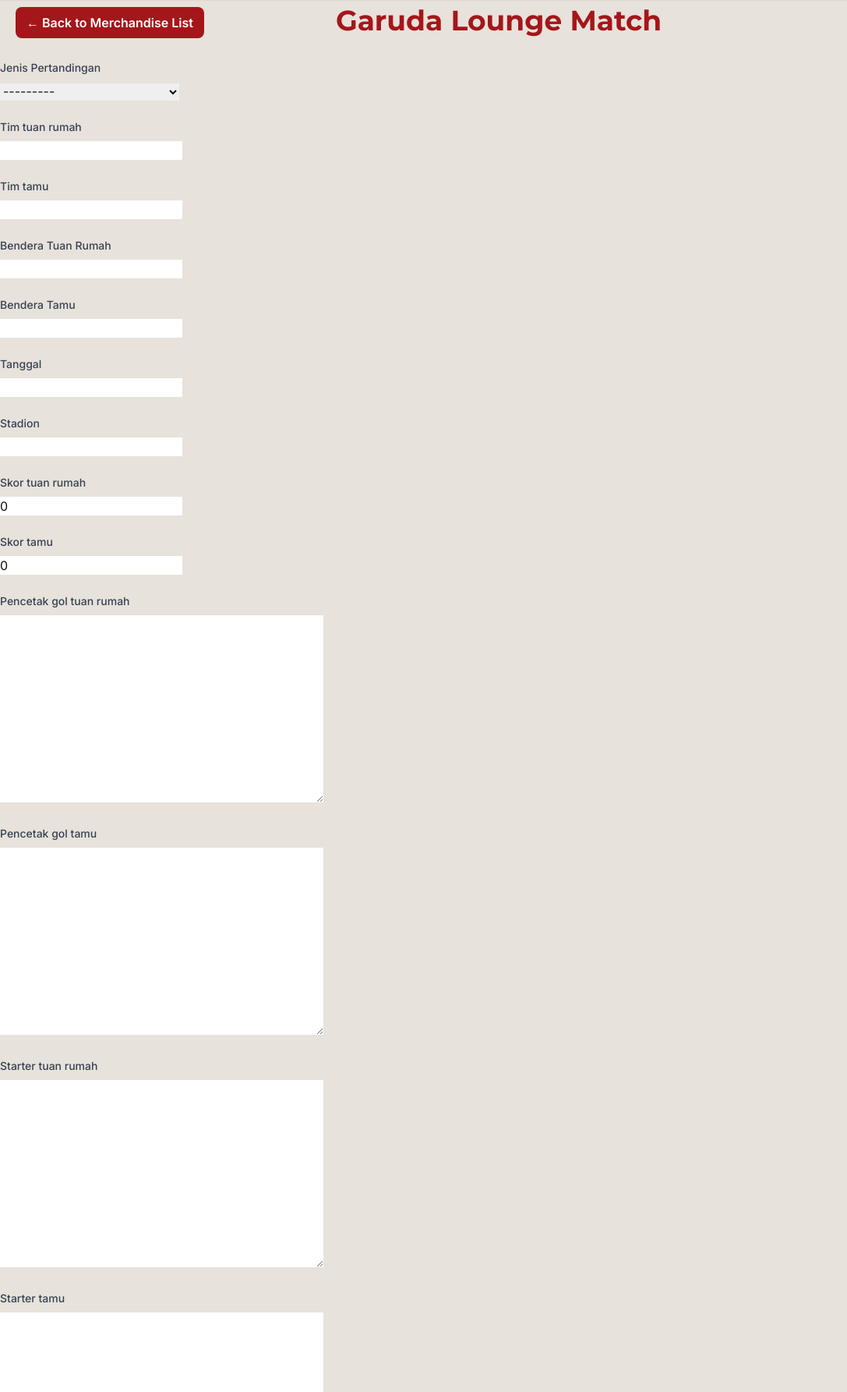
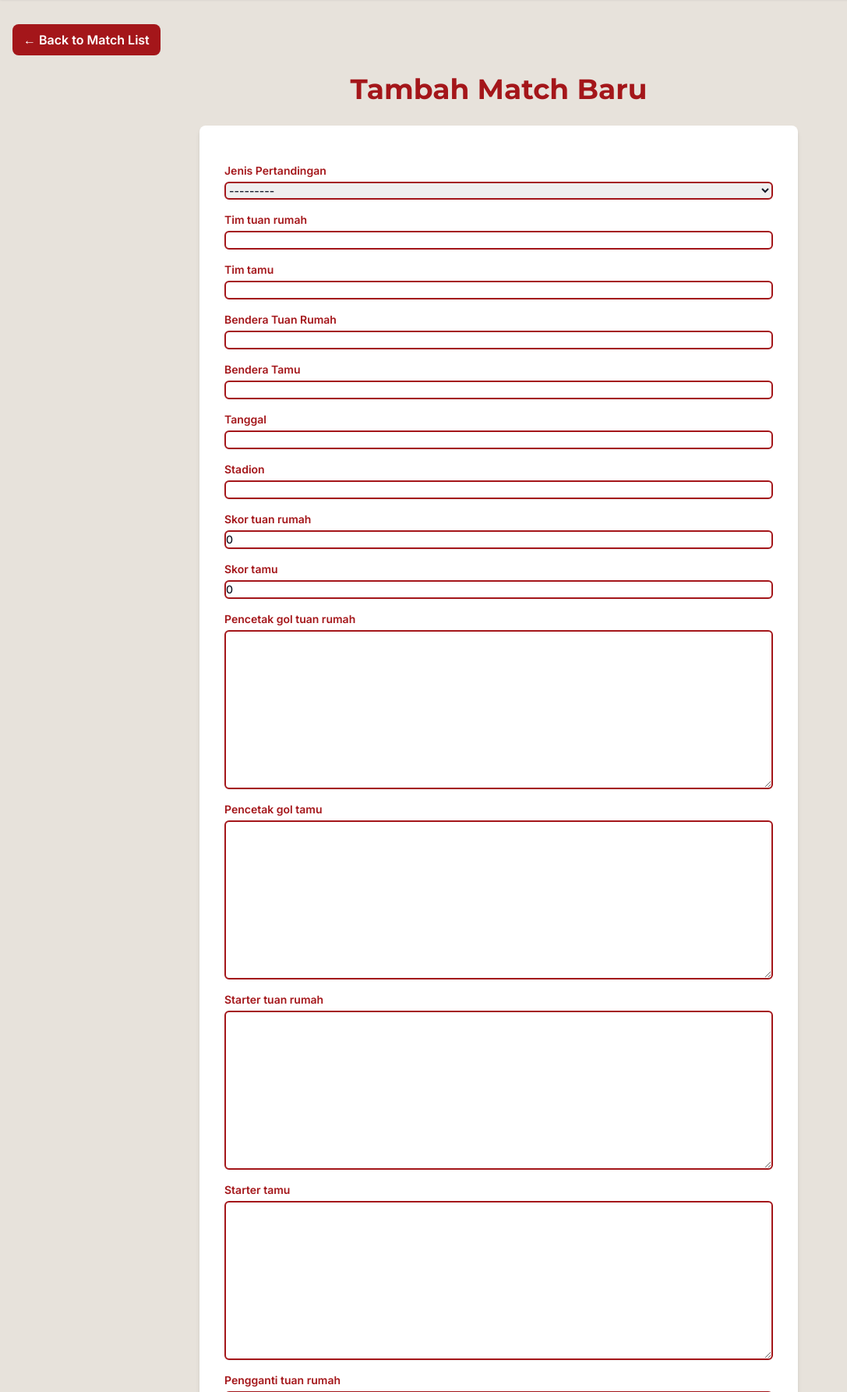
Before and after one commit to pbp-kelompok-d08/Garuda-Lounge, a Django app: page /match/add-match/ in a window 1280 px wide. Shown: the part 65-1850 px from the top of the page at 78% size, without its empty margins (0-1087 px from the left). Run offline with Django 5.2, Linux system fonts and the light colour scheme; some libraries are stand-ins or nearby versions.

Commit message:
card: nambahin tombol read, edit, dan delete (fungsinya belum pakai ajax); add: bikin page dan fungsinya; base: nambahin styline buat form. semua dilakukan di dalam app main

```diff
--- a/match/forms.py
+++ b/match/forms.py
@@ -2,6 +2,16 @@ from django.forms import ModelForm
 from match.models import Pertandingan
 
 class PertandinganForm(ModelForm):
+    def __init__(self, *args, **kwargs):
+        super(PertandinganForm, self).__init__(*args, **kwargs)
+
+        # Definisikan kelas styling Tailwind
+        tailwind_classes = "mt-1 block w-full rounded-md shadow-sm sm:text-sm custom-form-field"
+
+        # Terapkan kelas ke semua field
+        for field_name, field in self.fields.items():
+            field.widget.attrs.update({'class': tailwind_classes})
+
     class Meta:
         model = Pertandingan
         fields = [
--- a/match/templates/add_match.html
+++ b/match/templates/add_match.html
@@ -1,10 +1,9 @@
 {% extends 'base_match.html' %}
 
 {% block content %}
-<div class="content" style="position: relative;">
+<div class="px-4 py-8 max-w-7xl mx-auto">
 
-    <!-- Tombol Back di pojok kiri atas -->
-    <div style="position: absolute; top: 10px; left: 20px;">
+    <div class="mb-4">
         <a href="{% url 'match:show_match' %}">
             <button style="
                 background-color: #a4161a;
@@ -18,24 +17,24 @@
             "
             onmouseover="this.style.backgroundColor='#6e0f11'"
             onmouseout="this.style.backgroundColor='#a4161a'">
-                ← Back to Merchandise List
+                ← Back to Match List
             </button>
         </a>
     </div>
 
-    <!-- Judul -->
     <h1 style="text-align: center; color: #a4161a; margin-top: 0; margin-bottom: 20px; font-size: 2.25rem;" class="font-heading">
-        <span>Garuda </span> <span>Lounge </span> <span>Match</span>
+        <span>Tambah </span> <span>Match </span> <span>Baru</span>
     </h1>
 
-      <form method="POST" class="space-y-6">
+    <div class="bg-white rounded-lg shadow-md p-6 md:p-8 max-w-3xl mx-auto">
+        <form method="POST" class="space-y-4">
             {% csrf_token %}
             {% for field in form %}
             <div>
-            <label for="{{ field.id_for_label }}" class="block text-sm font-medium text-gray-700 mb-2">
-              {{ field.label }}
+                <label for="{{ field.id_for_label }}" class="block text-sm font-medium text-gray-900 mb-1" style="color:#a4161a">
+                <b>{{ field.label }}</b>
                 </label>
-            <div class="w-full">
+                <div class="text-sm font-medium text-gray-900">
                 {{ field }}
                 </div>
                 {% if field.help_text %}
@@ -47,9 +46,8 @@
             </div>
             {% endfor %}
 
-        <div style="text-align: center; margin: 20px 0;">
-        <a href="{% url 'match:add_match' %}">
-            <button style="
+            <div style="text-align: center; padding-top: 20px;">
+                <button type="submit" style="
                     background-color: #a4161a;
                     color: white;
                     border: none;
@@ -63,10 +61,9 @@
                 onmouseout="this.style.backgroundColor='#a4161a'">
                     Simpan Pertandingan
                 </button>
-        </a>
             </div>
         </form>
     </div>
-  </div>
+
 </div>
 {% endblock %}
--- a/match/templates/base_match.html
+++ b/match/templates/base_match.html
@@ -135,6 +135,22 @@
           background-color: #7f0f12;
           transform: scale(1.05);
       }
+
+      /* kustom inpur field di form */
+      .custom-form-field {
+        border: 2px solid #a4161a;
+
+        /* hapus outline biru bawaan browser saat di-klik */
+        outline: none;
+
+        transition: all 0.2s ease-in-out;
+      }
+
+      /* style saat field di-hover atau di-klik */
+      .custom-form-field:hover,
+      .custom-form-field:focus {
+        box-shadow: 0 0 0 3px #eb474c;
+      }
     </style>
   </head>
   <body class="bg-cream min-h-screen flex flex-col">
--- a/match/urls.py
+++ b/match/urls.py
@@ -5,11 +5,13 @@
 #urlpatterns = [ ...
 
 from django.urls import path
-from match.views import show_match, add_match, show_match_detail
+from match.views import show_match, add_match, show_match_details, delete_match, edit_match
 
 app_name = 'match'
 urlpatterns = [
     path('', show_match, name='show_match'),
     path('add-match/', add_match, name='add_match'),
-    path('<str:id>', show_match_detail, name='show_match_detail')
+    path('<str:id>', show_match_details, name='show_match_details'),
+    path('<uuid:id>/delete', delete_match, name='delete_match'),
+    path('<uuid:id>/edit', edit_match, name='edit_match'),
 ]
--- a/match/views.py
+++ b/match/views.py
@@ -1,4 +1,6 @@
+from django.http import HttpResponseRedirect
 from django.shortcuts import render, redirect, get_object_or_404
+from django.urls import reverse
 from match.forms import PertandinganForm
 from match.models import Pertandingan
 
@@ -20,11 +22,29 @@ def add_match(request):
     context = {'form': form}
     return render(request, "add_match.html", context)
 
-def show_match_detail(request, id):
+def show_match_details(request, id):
     pertandingan = get_object_or_404(Pertandingan, pk=id)
 
     context = {
         'pertandingan': pertandingan
     }
 
-    return render(request, "match_detail.html", context)
+    return render(request, "match_details.html", context)
+
+def edit_match(request, id):
+    pertandingan = get_object_or_404(Pertandingan, pk=id)
+    form = PertandinganForm(request.POST or None, instance=pertandingan)
+    if form.is_valid() and request.method == 'POST':
+        form.save()
+        return redirect('match:show_match')
+
+    context = {
+        'form': form
+    }
+
+    return render(request, "edit_match.html", context)
+
+def delete_match(request, id):
+    pertandingan = get_object_or_404(Pertandingan, pk=id)
+    pertandingan.delete()
+    return HttpResponseRedirect(reverse('match:show_match'))
```
Also changed, not shown: match/templates/card_match.html (+52 -7 lines), match/templates/edit_match.html (added, +22 -0 lines), match/templates/match_details.html (added, +24 -0 lines), match/templates/match_detail.html (deleted). Lines whose indentation alone changed are shown as unchanged.
